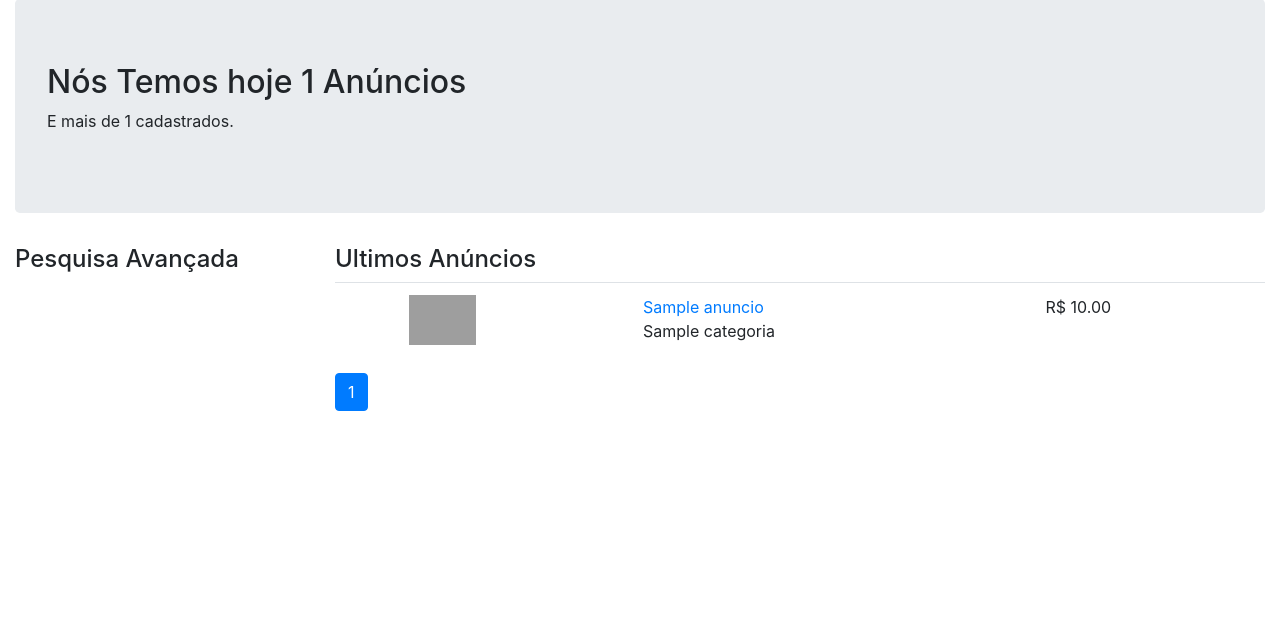
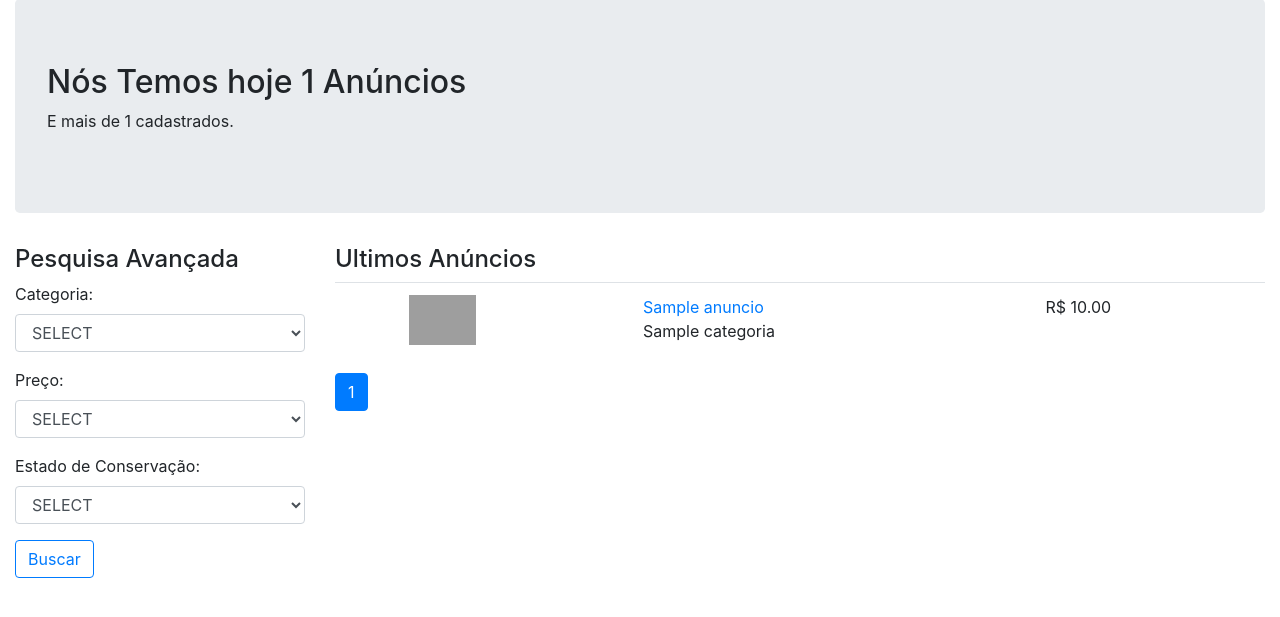
Before and after one commit to jsn-ads/PROJETOS, a PHP site: page / in a window 1280 px wide. Shown: the part 57-674 px from the top of the page. Run offline with PHP 8.4, Linux system fonts and the light colour scheme; tables that the repository leaves empty or names only in its code hold one stand-in row (values such as "Sample post"); grey boxes are pictures that could not be loaded.

Commit message:
concluido projeto de classificados

```diff
--- a/PHP/PHP42-Criando_Classificados/classes/anuncios.class.php
+++ b/PHP/PHP42-Criando_Classificados/classes/anuncios.class.php
@@ -1,7 +1,7 @@
 <?php
     class Anuncios{
 
-        public function getUltimosAnuncios($page, $perPage){
+        public function getUltimosAnuncios($page, $perPage, $filtros){
 
             global $pdo;
 
@@ -9,10 +9,37 @@
 
             $array = array();
 
+            $filtrostring = array('1=1');
+
+            if(!empty($filtros['categoria'])){
+                $filtrostring[] = 'anuncios.id_categoria = :id_categoria';
+            }
+            if(!empty($filtros['preco'])){
+                $filtrostring[] = 'anuncios.valor BETWEEN :preco1 AND :preco2';
+            }
+            if(!empty($filtros['estado'])){
+                $filtrostring[] = 'anuncios.estado = :estado';
+            }
+
             $sql = $pdo->prepare("SELECT * ,
                             (select anuncios_img.url from anuncios_img where anuncios_img.id_anuncio = anuncios.id limit 1) as url,
                             (select categorias.nome from categorias where categorias.id = anuncios.id_categoria)
-                        as categoria FROM anuncios ORDER BY id DESC LIMIT $offset, $perPage");
+                        as categoria FROM anuncios WHERE ".implode(' AND ', $filtrostring)." ORDER BY id DESC LIMIT $offset, $perPage");
+
+            if(!empty($filtros['categoria'])){
+                $sql->bindValue(':id_categoria', $filtros['categoria']);
+            }
+
+            if(!empty($filtros['preco'])){
+                $preco = explode('-', $filtros['preco']);
+                $sql->bindValue(':preco1', $preco[0]);
+                $sql->bindValue(':preco2', $preco[1]);
+            }
+
+            if(!empty($filtros['estado'])){
+                $sql->bindValue(':estado', $filtros['estado']);
+            }
+
             $sql->execute();
 
             if($sql->rowCount() > 0){
@@ -23,12 +50,42 @@
 
         }
 
-        public function getTotalAnuncios(){
+        public function getTotalAnuncios($filtros){
 
             global $pdo;
 
-            $sql = $pdo->query("SELECT COUNT(*) as c FROM anuncios");
+            $filtrostring = array('1=1');
+
+            if(!empty($filtros['categoria'])){
+                $filtrostring[] = 'anuncios.id_categoria = :id_categoria';
+            }
+            if(!empty($filtros['preco'])){
+                $filtrostring[] = 'anuncios.valor BETWEEN :preco1 AND :preco2';
+            }
+            if(!empty($filtros['estado'])){
+                $filtrostring[] = 'anuncios.estado = :estado';
+            }
+
+            $sql = $pdo->prepare("SELECT COUNT(*) as c FROM anuncios WHERE ".implode(' AND ', $filtrostring));
+
+            if(!empty($filtros['categoria'])){
+                $sql->bindValue(':id_categoria', $filtros['categoria']);
+            }
+
+            if(!empty($filtros['preco'])){
+                $preco = explode('-', $filtros['preco']);
+                $sql->bindValue(':preco1', $preco[0]);
+                $sql->bindValue(':preco2', $preco[1]);
+            }
+
+            if(!empty($filtros['estado'])){
+                $sql->bindValue(':estado', $filtros['estado']);
+            }
+
+            $sql->execute();
+
             $row = $sql->fetch();
+
              return $row['c'];
         }
 
--- a/PHP/PHP42-Criando_Classificados/index.php
+++ b/PHP/PHP42-Criando_Classificados/index.php
@@ -2,21 +2,35 @@
 <?php
     require 'classes/anuncios.class.php';
     require 'classes/usuarios.class.php';
+    require 'classes/categorias.class.php';
     $a = new Anuncios();
     $u = new Usuarios();
-    $total_anuncios = $a->getTotalAnuncios();
+    $c = new Categorias();
+
+    $filtros = array(
+        'categoria' => '',
+        'preco' => '',
+        'estado' => ''
+    );
+
+    if(isset($_GET['filtros'])){
+        $filtros = $_GET['filtros'];
+    }
+
+    $total_anuncios = $a->getTotalAnuncios($filtros);
     $total_usuarios = $u->getTotalUsuarios();
+    $categorias = $c->getLista();
 
     $p = 1;
     if(isset($_GET['p']) && !empty($_GET['p'])){
         $p = addslashes($_GET['p']);
     }
 
-    $per_page = 3;
+    $per_page = 2;
 
     $total_paginas = ceil($total_anuncios/$per_page);
 
-    $anuncios = $a->getUltimosAnuncios($p,$per_page);
+    $anuncios = $a->getUltimosAnuncios($p,$per_page,$filtros);
 ?>
     <div class="container-fluid">
         <div class="jumbotron">
@@ -27,6 +41,46 @@
         <div class="row">
             <div class="col-sm-3">
                 <h4>Pesquisa Avançada</h4>
+                <form action="" method="get">
+
+                    <div class="form-group">
+                        <label for="categoria">Categoria:</label>
+                        <select name="filtros[categoria]" id="categoria" class="form-control">
+                            <option value="">SELECT</option>
+                            <?php foreach($categorias as $cat):?>
+                                <option value="<?php echo $cat['id'];?>" <?php echo ($cat['id'] == $filtros['categoria'])?'selected="selected"':'';?>><?php echo utf8_encode(utf8_decode($cat['nome']));?></option>
+                            <?php endforeach;?>
+                        </select>
+                    </div>
+
+                    <div class="form-group">
+                        <label for="preco">Preço:</label>
+                        <select name="filtros[preco]" id="preco" class="form-control">
+                            <option value="">SELECT</option>
+                            <option value="0-100" <?php echo ($filtros['preco'] == '0-100')?'selected="selected"':'';?>>R$ 0 - 100</option>
+                            <option value="101-500" <?php echo ($filtros['preco'] == '101-500')?'selected="selected"':'';?>>R$ 101 - 500</option>
+                            <option value="501-1000" <?php echo ($filtros['preco'] == '501-1000')?'selected="selected"':'';?>>R$ 501 - 1000</option>
+                            <option value="1001-5000" <?php echo ($filtros['preco'] == '1001-5000')?'selected="selected"':'';?>>R$ 1001 - 5000</option>
+                            <option value="5001-10000" <?php echo ($filtros['preco'] == '5001-10000')?'selected="selected"':'';?>>R$ 5001 - 10000</option>
+                            <option value="10001-50000" <?php echo ($filtros['preco'] == '10001-50000')?'selected="selected"':'';?>>R$ 10001 - 50000</option>
+                        </select>
+                    </div>
+
+                    <div class="form-group">
+                        <label for="estado">Estado de Conservação:</label>
+                        <select name="filtros[estado]" id="estado" class="form-control">
+                            <option value="">SELECT</option>
+                            <option value="0" <?php echo ($filtros['estado'] == '0')?'selected="selected"':'';?>>Ruim</option>
+                            <option value="1" <?php echo ($filtros['estado'] == '1')?'selected="selected"':'';?>>Bom</option>
+                            <option value="2" <?php echo ($filtros['estado'] == '2')?'selected="selected"':'';?>>Ótimo</option>
+                        </select>
+                    </div>
+
+                    <div class="form-group">
+                        <input type="submit" class="btn btn-outline-primary" value="Buscar">
+                    </div>
+
+                </form>
             </div>
             <div class="col-sm-9">
                 <h4>Ultimos Anúncios</h4>
@@ -55,7 +109,13 @@
                     <ul class="pagination">
                         <?php for ($i=1; $i <= $total_paginas; $i++):?>
                             <li class="<?php echo($p==$i)?'page-item active':''; ?>">
-                                <a class="page-link" href="index.php?p=<?php echo $i; ?>"><?php echo $i; ?></a>
+                                <a class="page-link" href="index.php?
+                                <?php
+                                    $w = $_GET;
+                                    $w['p'] = $i;
+                                    echo http_build_query($w);
+                                ?>">
+                                <?php echo $i; ?></a>
                             </li>
                         <?php endfor;?>
                     </ul>
```
Also changed, not shown: PHP/PHP42-Criando_Classificados/produto.php (+6 -1 lines).
